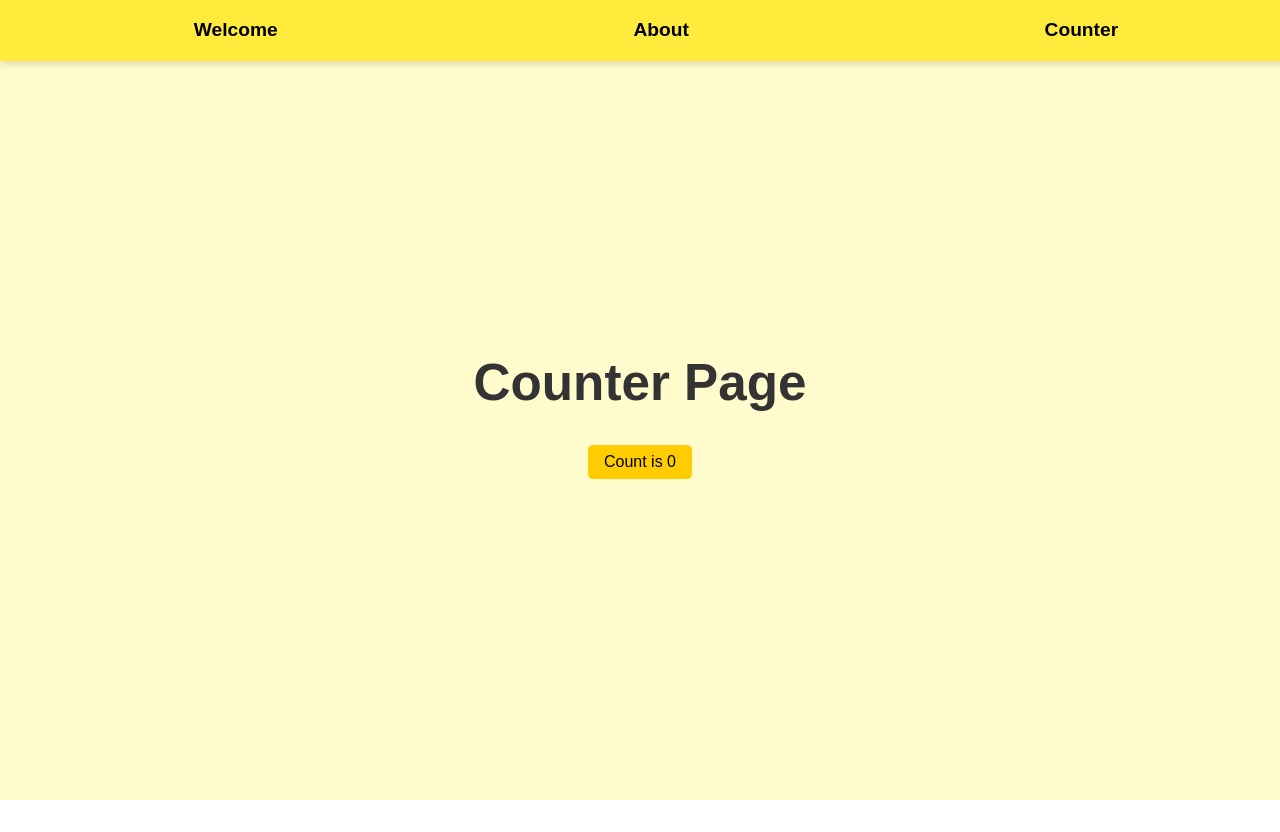
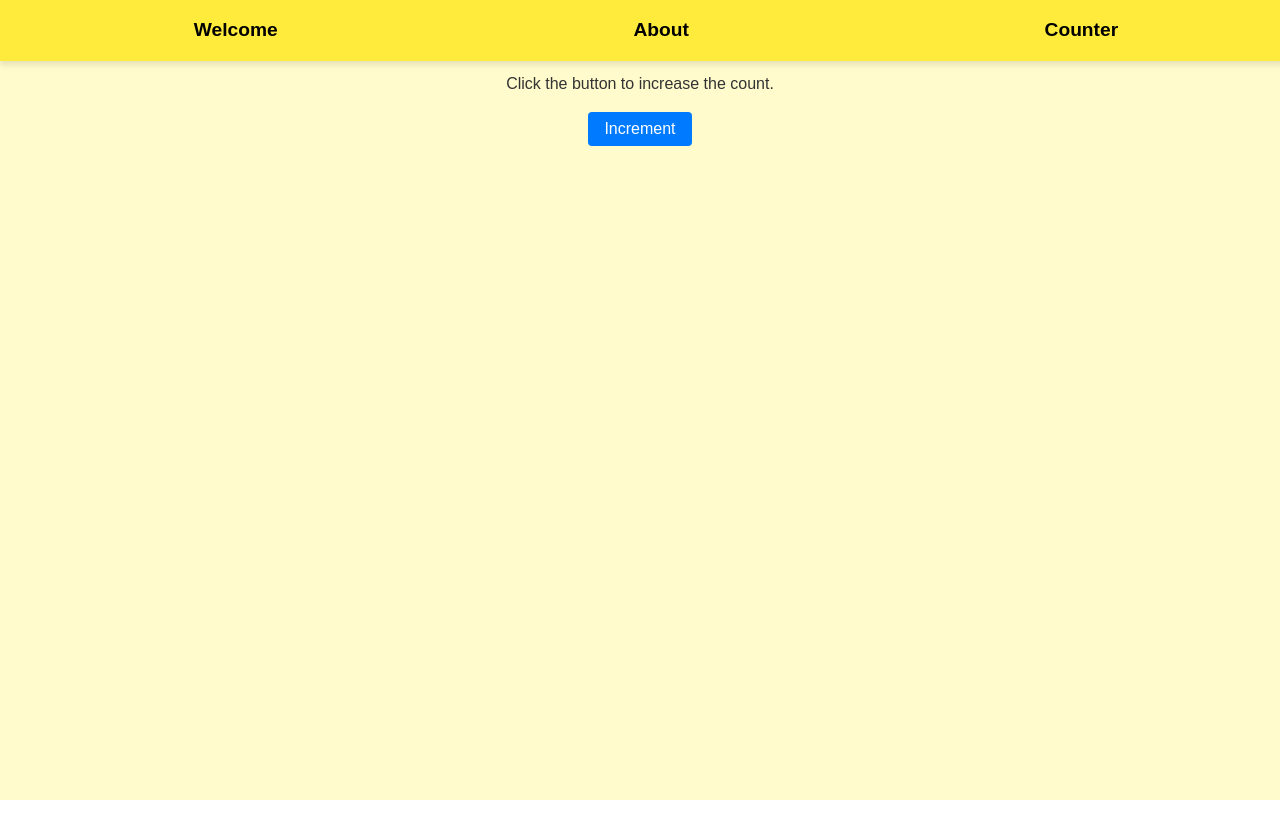
Before and after one commit to Gloryjoygabisay/positive-web, a React (Vite) app: page /counter in a window 1280 px wide. Before the commit the page ends 800 px from the top, so only its background shows below. Built offline with nearby package versions, Linux system fonts and the light colour scheme.

Commit message:
Add common styles and refactor page components for consistency

```diff
--- a/src/App.css
+++ b/src/App.css
@@ -1,3 +1,5 @@
+@import './common.css';
+
 body {
   font-family: Arial, sans-serif;
   background-color: #fffbcc;
@@ -105,3 +107,15 @@ button:hover {
     margin: 0.5rem 0;
   }
 }
+
+/* Specific styles for the App component */
+.app-header {
+  background-color: #282c34;
+  min-height: 100vh;
+  display: flex;
+  flex-direction: column;
+  align-items: center;
+  justify-content: center;
+  font-size: calc(10px + 2vmin);
+  color: white;
+}
--- /dev/null
+++ b/src/common.css
@@ -0,0 +1,56 @@
+/* Common styles for the application */
+
+/* Typography */
+body {
+  font-family: Arial, sans-serif;
+  color: #333;
+  margin: 0;
+  padding: 0;
+}
+
+h1, h2, h3, h4, h5, h6 {
+  margin: 0;
+  font-weight: bold;
+}
+
+p {
+  margin: 0 0 1em;
+}
+
+/* Layout */
+.container {
+  max-width: 1200px;
+  margin: 0 auto;
+  padding: 0 1rem;
+}
+
+/* Buttons */
+.button {
+  display: inline-block;
+  padding: 0.5rem 1rem;
+  font-size: 1rem;
+  color: #fff;
+  background-color: #007bff;
+  border: none;
+  border-radius: 4px;
+  text-align: center;
+  cursor: pointer;
+  text-decoration: none;
+}
+
+.button:hover {
+  background-color: #0056b3;
+}
+
+/* Utility classes */
+.text-center {
+  text-align: center;
+}
+
+.mt-1 {
+  margin-top: 1rem;
+}
+
+.mb-1 {
+  margin-bottom: 1rem;
+}
--- a/src/index.css
+++ b/src/index.css
@@ -1,3 +1,5 @@
+@import './common.css';
+
 :root {
   font-family: system-ui, Avenir, Helvetica, Arial, sans-serif;
   line-height: 1.5;
@@ -54,6 +56,16 @@ button:focus-visible {
   outline: 4px auto -webkit-focus-ring-color;
 }
 
+html, body {
+  height: 100%;
+}
+
+#root {
+  display: flex;
+  flex-direction: column;
+  min-height: 100vh;
+}
+
 @media (prefers-color-scheme: light) {
   :root {
     color: #213547;
--- a/src/pages/About.jsx
+++ b/src/pages/About.jsx
@@ -1,12 +1,13 @@
 import React from 'react';
+import '../common.css';
 
-const About = () => {
+function About() {
   return (
-    <div className="about">
+    <div className="container">
       <h1>About Us</h1>
-      <p>This is a cheerful website created to spread joy and positivity!</p>
+      <p className="mt-1">We are a team dedicated to building great applications.</p>
     </div>
   );
-};
+}
 
 export default About;
--- a/src/pages/Counter.jsx
+++ b/src/pages/Counter.jsx
@@ -1,13 +1,14 @@
-import React, { useState } from 'react';
+import React from 'react';
+import '../common.css';
 
-const Counter = () => {
-  const [count, setCount] = useState(0);
+function Counter() {
   return (
-    <div className="counter">
-      <h1>Counter Page</h1>
-      <button onClick={() => setCount(count + 1)}>Count is {count}</button>
+    <div className="container text-center">
+      <h1>Counter</h1>
+      <p className="mt-1">Click the button to increase the count.</p>
+      <button className="button">Increment</button>
     </div>
   );
-};
+}
 
 export default Counter;
--- a/src/pages/Welcome.jsx
+++ b/src/pages/Welcome.jsx
@@ -1,12 +1,14 @@
 import React from 'react';
+import '../common.css';
 
-const Welcome = () => {
+function Welcome() {
   return (
-    <div className="welcome">
-      <h1>Welcome to Glory's Website!</h1>
-      <p>Enjoy the bright and cheerful experience!</p>
+    <div className="container text-center">
+      <h1>Welcome to the App</h1>
+      <p className="mt-1">This is the welcome page.</p>
+      <a href="/about" className="button">Learn More</a>
     </div>
   );
-};
+}
 
 export default Welcome;
```
